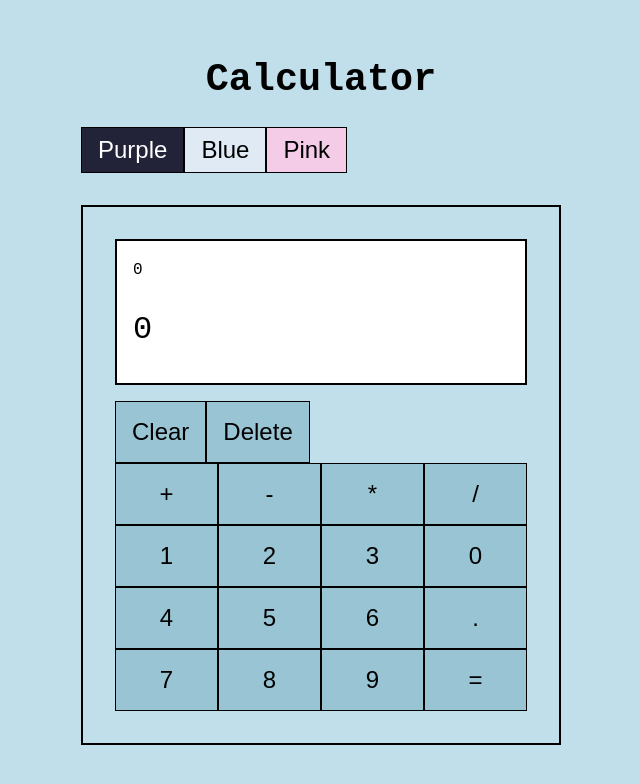
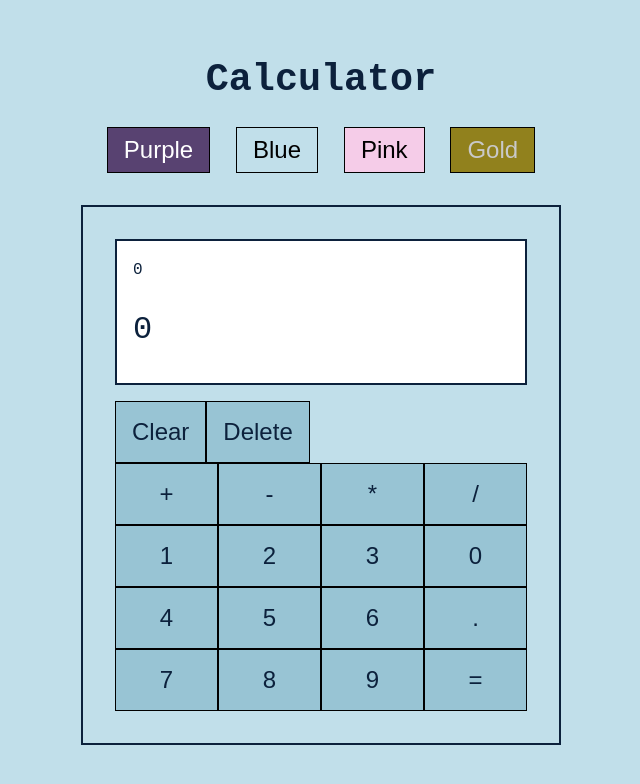
Before and after one commit to raulboni/js-calculator, a React (Create React App) app: page / in a window 1280 px wide. Shown: the top 784 px of the page, without its empty margins (319-959 px from the left). Built offline with nearby package versions, Linux system fonts and the light colour scheme.

Commit message:
add gold theme and container button

```diff
--- a/src/App.js
+++ b/src/App.js
@@ -5,6 +5,7 @@ import {
   GlobalStyle,
   themes,
   Container,
+  ButtonContainer,
   Title,
   ThemeButton,
   Calculator,
@@ -87,8 +88,9 @@ function App() {
         <GlobalStyle />
         <Container>
           <Title>Calculator</Title>
+          <ButtonContainer>
             <ThemeButton
-            bg="#222339"
+              bg="#584271"
               color="white"
               value="purple"
               onClick={handleTheme}
@@ -96,7 +98,7 @@ function App() {
               Purple
             </ThemeButton>
             <ThemeButton
-            bg="#DFEAF5"
+              bg="#C1DFEA"
               color="Black"
               value="blue"
               onClick={handleTheme}
@@ -111,6 +113,16 @@ function App() {
             >
               Pink
             </ThemeButton>
+
+            <ThemeButton
+              bg="#91811d"
+              color="#c9c9c9"
+              value="gold"
+              onClick={handleTheme}
+            >
+              Gold
+            </ThemeButton>
+          </ButtonContainer>
           <Calculator>
             <Screen>
               <p id="display" style={{ fontSize: "1rem", padding: "0" }}>
--- a/src/StyledComponents.js
+++ b/src/StyledComponents.js
@@ -9,9 +9,10 @@ body{
 `;
 
 export const themes = {
-  blue: { bg: "#C1DFEA", text: "black", btn: "#98C4D4", screen: "white" },
+  blue: { bg: "#C1DFEA", text: "#0c213c", btn: "#98C4D4", screen: "white" },
   purple: { bg: "#584271 ", text: "white", btn: "#28143F", screen: "black" },
   pink: { bg: "#f5cce8", text: "#4a2040", btn: "#ec9ded", screen: "white" },
+  gold: { bg: "#91811d", text: "#c9c9c9", btn: "#47411a", screen: "black" },
 };
 export const Title = styled.h1`
   text-align: center;
@@ -25,6 +26,10 @@ export const Container = styled.div`
   padding: 2rem;
 `;
 
+export const ButtonContainer = styled.div`
+  display: flex;
+  justify-content: space-evenly;
+`;
 export const ThemeButton = styled.button`
   padding: 0.5rem 1rem;
   border: 1px solid black;
```
Lines whose indentation alone changed are shown as unchanged.
